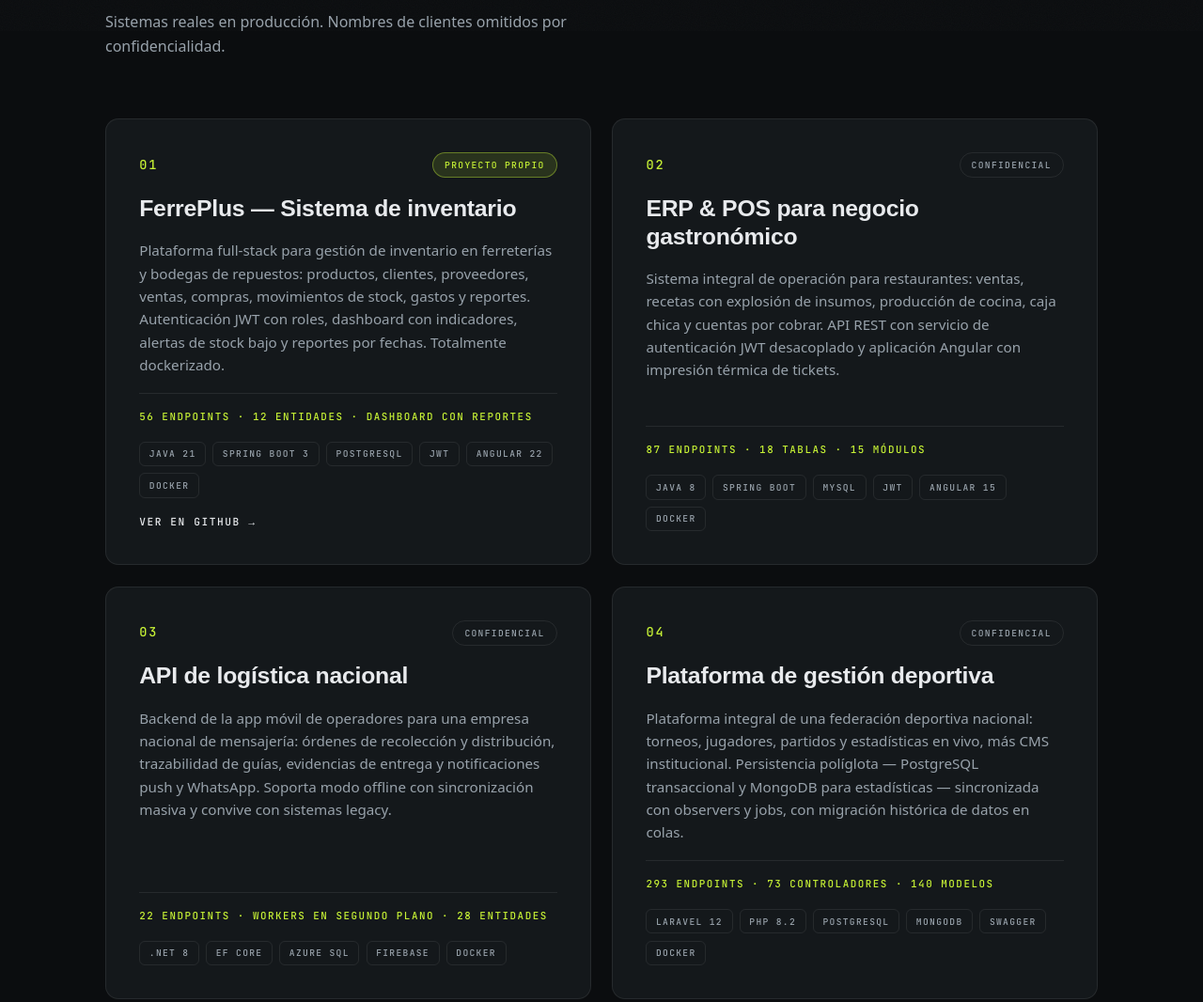
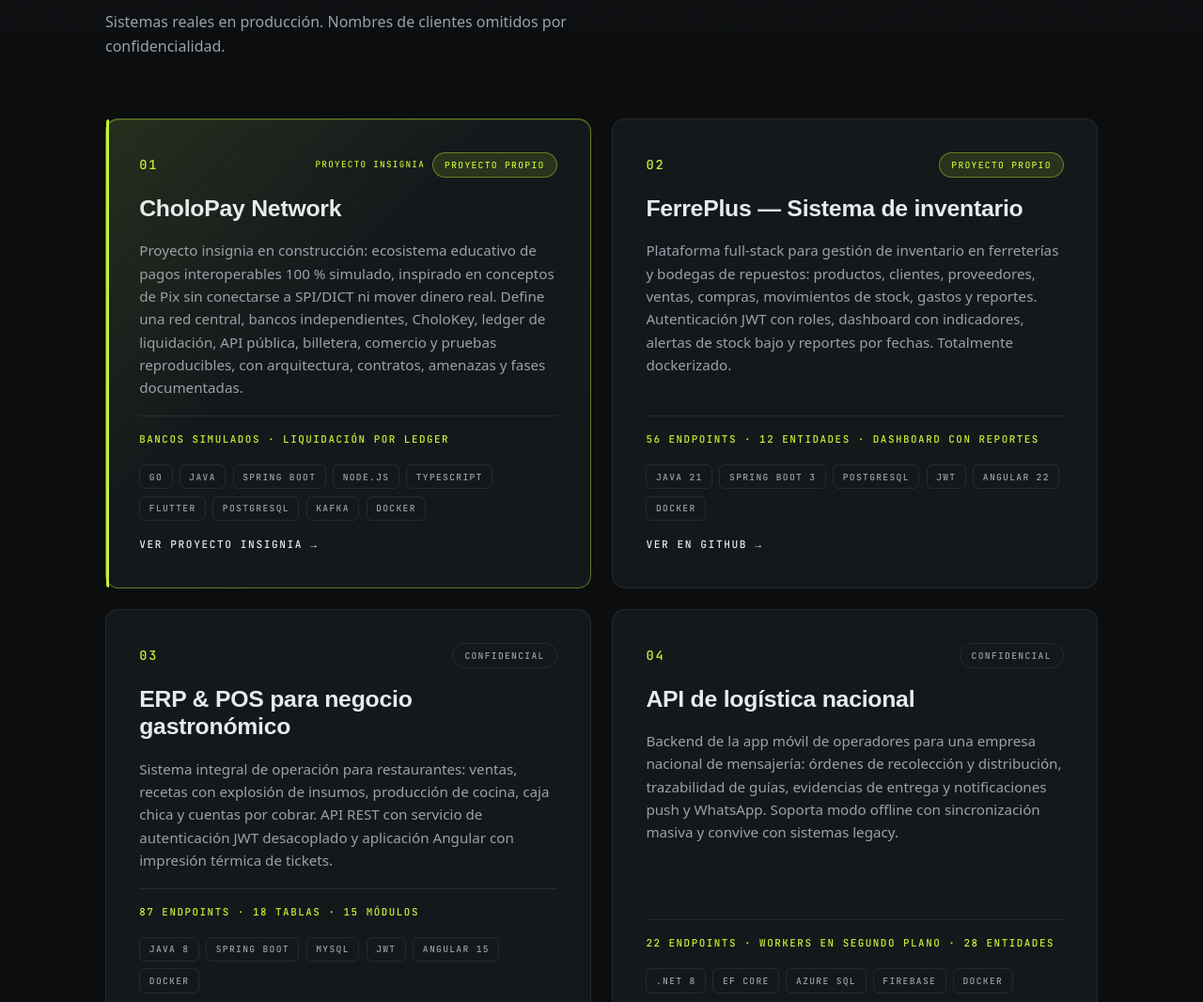
Before and after one commit to AndresCagua/Protfolio_Es, an Astro site: page / in a window 1280 px wide. Shown: the part 1167-2233 px from the top of the page at 94% size. Built offline with nearby package versions, Linux system fonts and the light colour scheme; Astro itself is replaced by a stand-in of ours; a web font is replaced by a local one.

Commit message:
20261110
Se agregaron los dos proyectos nuevos, además se actualizó foto

```diff
--- a/src/components/About.astro
+++ b/src/components/About.astro
@@ -1,6 +1,6 @@
 ---
 import { Image } from 'astro:assets';
-import aboutPhoto from '../assets/andres-about.png';
+import aboutPhoto from '../assets/andres-about.jpeg';
 ---
 
 <section class="section" id="sobre-mi">
--- a/src/components/Hero.astro
+++ b/src/components/Hero.astro
@@ -1,6 +1,6 @@
 ---
 import { Image } from 'astro:assets';
-import heroPhoto from '../assets/andres-hero.png';
+import heroPhoto from '../assets/andres-hero.jpeg';
 
 const stats = [
   { value: '+3', label: 'años de experiencia' },
--- a/src/components/ProjectCard.astro
+++ b/src/components/ProjectCard.astro
@@ -8,12 +8,19 @@ interface Props {
 const { project } = Astro.props;
 ---
 
-<article class="card reveal">
+<article class:list={['card', 'reveal', { featured: project.featured }]}>
   <div class="card-top">
     <span class="mono number">{project.number}</span>
-    <span class:list={['mono', 'tag', { 'tag-own': project.tag === 'Proyecto propio' }]}>
-      {project.tag}
-    </span>
+    <div class="card-badges">
+      {
+        project.featured && (
+          <span class="mono featured-label" aria-label="Proyecto insignia">Proyecto insignia</span>
+        )
+      }
+      <span class:list={['mono', 'tag', { 'tag-own': project.tag === 'Proyecto propio' }]}>
+        {project.tag}
+      </span>
+    </div>
   </div>
 
   <h3 class="card-title">{project.title}</h3>
@@ -41,6 +48,7 @@ const { project } = Astro.props;
 
 <style>
   .card {
+    position: relative;
     display: flex;
     flex-direction: column;
     gap: 1.1rem;
@@ -60,6 +68,23 @@ const { project } = Astro.props;
     box-shadow: 0 18px 50px rgba(0, 0, 0, 0.45);
   }
 
+  .featured {
+    background:
+      linear-gradient(135deg, rgba(198, 241, 53, 0.1), transparent 42%),
+      var(--surface);
+    border-color: rgba(198, 241, 53, 0.42);
+    box-shadow: inset 0 1px 0 rgba(198, 241, 53, 0.18);
+  }
+
+  .featured::before {
+    position: absolute;
+    inset: 0 auto 0 0;
+    width: 3px;
+    border-radius: var(--radius) 0 0 var(--radius);
+    background: var(--accent);
+    content: '';
+  }
+
   .card-top {
     display: flex;
     align-items: center;
@@ -71,12 +96,25 @@ const { project } = Astro.props;
     font-size: 0.85rem;
   }
 
+  .card-badges {
+    display: flex;
+    align-items: center;
+    justify-content: flex-end;
+    flex-wrap: wrap;
+    gap: 0.5rem;
+  }
+
   .tag {
     font-size: 0.6rem;
     color: var(--muted);
     border: 1px solid var(--hairline);
     border-radius: 999px;
     padding: 0.3rem 0.75rem;
+  }
+
+  .featured-label {
+    color: var(--accent);
+    font-size: 0.58rem;
   }
 
   .tag-own {
--- a/src/data/projects.ts
+++ b/src/data/projects.ts
@@ -5,12 +5,24 @@ export interface Project {
   description: string;
   metrics: string;
   stack: string[];
+  featured?: boolean;
   link?: { label: string; href: string };
 }
 
 export const projects: Project[] = [
   {
     number: '01',
+    tag: 'Proyecto propio',
+    title: 'CholoPay Network',
+    description:
+      'Proyecto insignia en construcción: ecosistema educativo de pagos interoperables 100 % simulado, inspirado en conceptos de Pix sin conectarse a SPI/DICT ni mover dinero real. Define una red central, bancos independientes, CholoKey, ledger de liquidación, API pública, billetera, comercio y pruebas reproducibles, con arquitectura, contratos, amenazas y fases documentadas.',
+    metrics: 'bancos simulados · liquidación por ledger',
+    stack: ['Go', 'Java', 'Spring Boot', 'Node.js', 'TypeScript', 'Flutter', 'PostgreSQL', 'Kafka', 'Docker'],
+    featured: true,
+    link: { label: 'Ver proyecto insignia', href: 'https://github.com/AndresCagua/CholoPay-Network' },
+  },
+  {
+    number: '02',
     tag: 'Proyecto propio',
     title: 'FerrePlus — Sistema de inventario',
     description:
@@ -20,7 +32,7 @@ export const projects: Project[] = [
     link: { label: 'Ver en GitHub', href: 'https://github.com/AndresCagua/FerrePlus' },
   },
   {
-    number: '02',
+    number: '03',
     tag: 'Confidencial',
     title: 'ERP & POS para negocio gastronómico',
     description:
@@ -29,7 +41,7 @@ export const projects: Project[] = [
     stack: ['Java 8', 'Spring Boot', 'MySQL', 'JWT', 'Angular 15', 'Docker'],
   },
   {
-    number: '03',
+    number: '04',
     tag: 'Confidencial',
     title: 'API de logística nacional',
     description:
@@ -38,7 +50,7 @@ export const projects: Project[] = [
     stack: ['.NET 8', 'EF Core', 'Azure SQL', 'Firebase', 'Docker'],
   },
   {
-    number: '04',
+    number: '05',
     tag: 'Confidencial',
     title: 'Plataforma de gestión deportiva',
     description:
@@ -47,7 +59,7 @@ export const projects: Project[] = [
     stack: ['Laravel 12', 'PHP 8.2', 'PostgreSQL', 'MongoDB', 'Swagger', 'Docker'],
   },
   {
-    number: '05',
+    number: '06',
     tag: 'Confidencial',
     title: 'Operaciones de Data Warehouse',
     description:
@@ -55,4 +67,14 @@ export const projects: Project[] = [
     metrics: 'Oracle 12c · PL/SQL avanzado · particionamiento',
     stack: ['Oracle 12c', 'PL/SQL', 'Bash', 'DataStage', 'Linux'],
   },
+  {
+    number: '07',
+    tag: 'Proyecto propio',
+    title: 'Cardroom — Simulador de validación de tarjetas',
+    description:
+      'Aplicación educativa que valida tarjetas y simula una autorización bancaria sin procesar pagos reales ni almacenar números completos o CVC. Incluye validación Luhn, vencimiento y CVC, token simulado y persistencia de marca, últimos cuatro dígitos, estado y fecha del intento.',
+    metrics: 'API REST · tokenización simulada · datos sintéticos',
+    stack: ['React', 'Vite', '.NET 6', 'PostgreSQL', 'Docker'],
+    link: { label: 'Ver en GitHub', href: 'https://github.com/AndresCagua/simulador_validacion_tarjeta' },
+  },
 ];
```
Also changed, not shown: src/assets/andres-about.jpeg (added), src/assets/andres-about_antigua.png (renamed from src/assets/andres-about.png), src/assets/andres-hero.jpeg (added), src/assets/andres-hero_antigua.png (renamed from src/assets/andres-hero.png), 1 other file.
